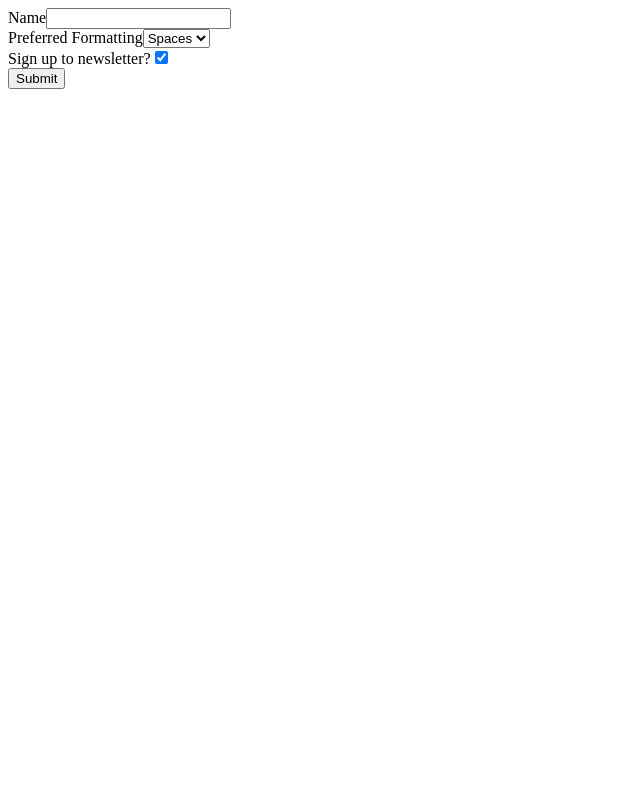
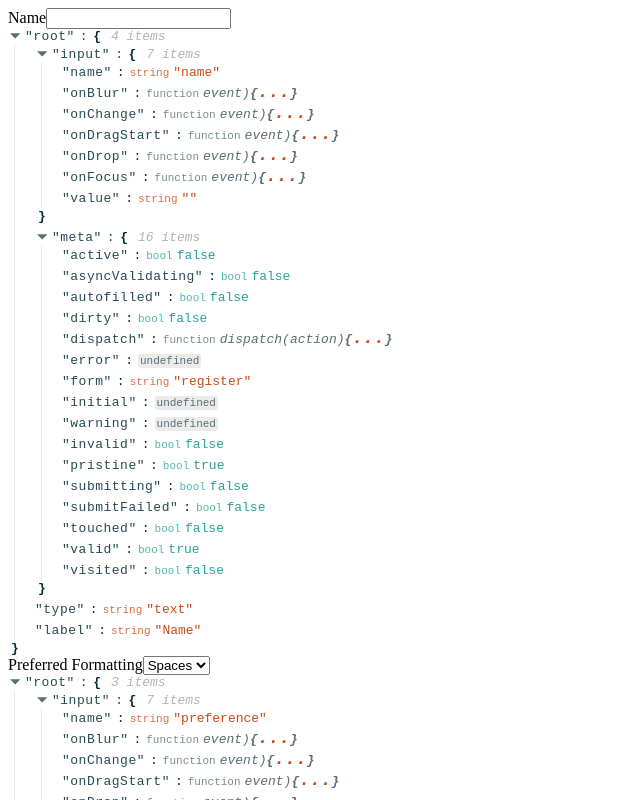
Before and after one commit to PRbsas/redux-form, a React (Create React App) app: page / in a window 1280 px wide. Shown: the top 800 px of the page, without its empty margins (0-640 px from the left). Built offline with nearby package versions, Linux system fonts and the light colour scheme.

Commit message:
Add react-json-view to dependencies, display in custom components

```diff
--- a/package.json
+++ b/package.json
@@ -5,6 +5,7 @@
   "dependencies": {
     "react": "^16.3.2",
     "react-dom": "^16.3.2",
+    "react-json-view": "^1.16.6",
     "react-redux": "^5.0.7",
     "react-scripts": "1.1.4",
     "redux": "^4.0.0",
--- a/src/components/fields/index.js
+++ b/src/components/fields/index.js
@@ -1,10 +1,12 @@
 import React from 'react'
+import ReactJson from 'react-json-view'
 
 export const customInput = props => {
   return (
     <div>
       <label>{props.label}</label>
       <input {...props.input} type={props.type} />
+      <ReactJson src={props} />
     </div>
   )
 }
@@ -17,6 +19,7 @@ export const customSelect = props => {
         <option value='tabs'>Tabs</option>
         <option value='spaces'>Spaces</option>
       </select>
+      <ReactJson src={props} />
     </div>
   )
 }
```
Also changed, not shown: 1 other file (tests, documents, lock files or other folders).
